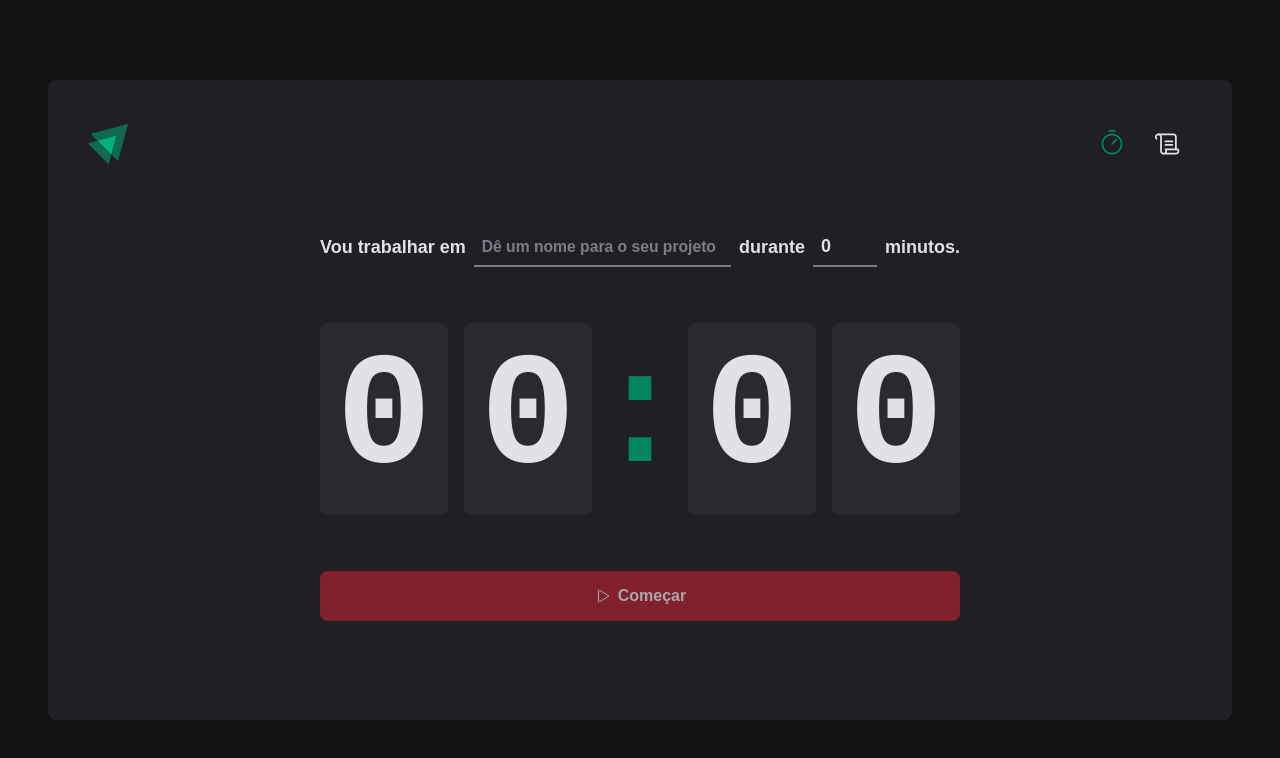
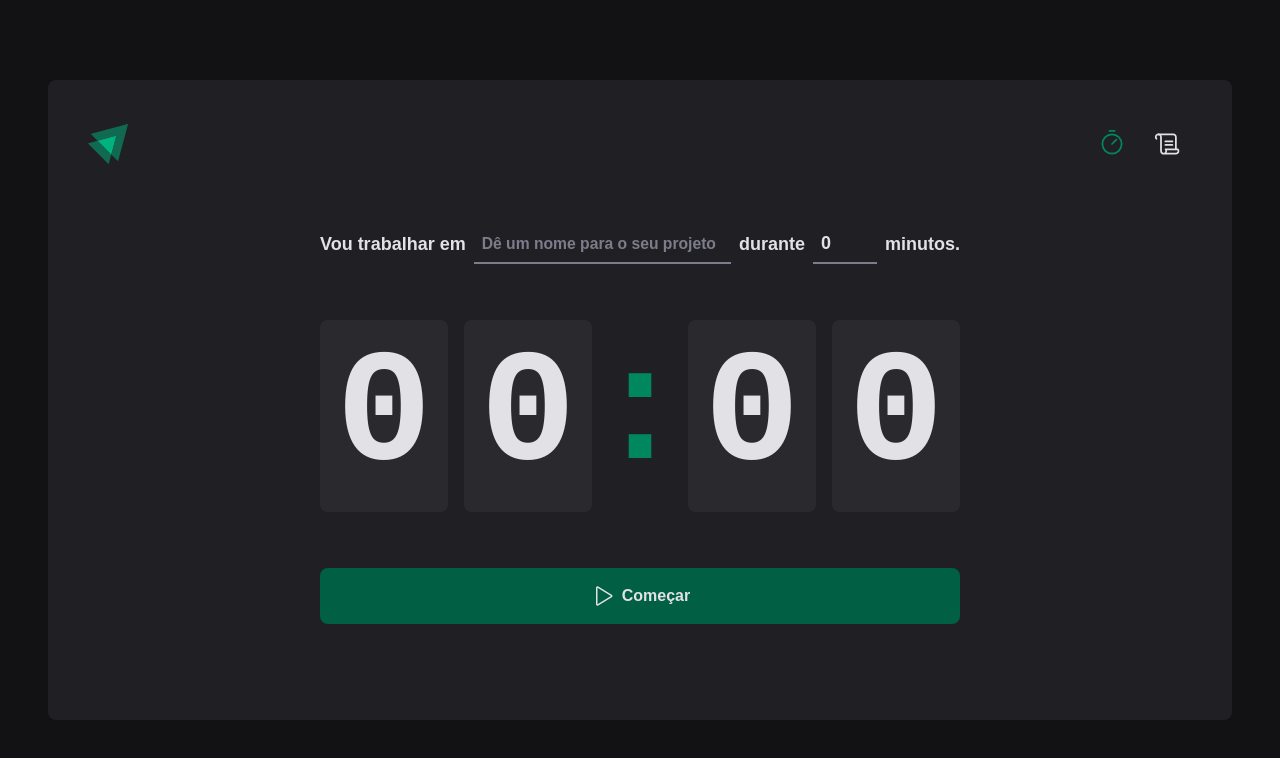
Before and after one commit to dopeeycode/ignite_timer, a React (Vite) app: page / in a window 1280 px wide. Shown: the top 758 px of the page. Built offline with nearby package versions, Linux system fonts and the light colour scheme.

Commit message:
inserção do butão de interromper

```diff
--- a/src/pages/Home/index.tsx
+++ b/src/pages/Home/index.tsx
@@ -1,4 +1,4 @@
-import { Play } from 'phosphor-react'
+import { Play, HandPalm } from 'phosphor-react'
 import {
   HomeContainer,
   FormContainer,
@@ -6,7 +6,8 @@ import {
   SeperatorCountdown,
   StartCountdownButton,
   TaskInput,
-  MinutesAmountInput
+  MinutesAmountInput,
+  StopCountdownButton
 } from './styles'
 
 import { useForm } from 'react-hook-form'
@@ -135,11 +136,18 @@ export default function Home() {
           <span>{seconds[1]}</span>
         </CountdownContainer>
 
-        <StartCountdownButton disabled={isSubmitDisabled} type="submit">
-          <Play />
-          Começar
+        {activeCycle ? (
+          <StopCountdownButton type="submit">
+            <HandPalm size={24}/>
+            Interromper
+        </StopCountdownButton>
+        ): (
+          <StartCountdownButton disabled={isSubmitDisabled} type="submit">
+            <Play size={24} />
+            Começar
 
         </StartCountdownButton>
+        )}
       </form>
     </HomeContainer>
   )
--- a/src/pages/Home/styles.ts
+++ b/src/pages/Home/styles.ts
@@ -83,6 +83,7 @@ export const CountdownContainer = styled.div`
   }
 `
 
+
 export const SeperatorCountdown = styled.div`
   padding: 2rem 0;
   color: ${props => props.theme["green-500"]};
@@ -91,9 +92,8 @@ export const SeperatorCountdown = styled.div`
   overflow: hidden;
   display: flex;
   justify-content: center;
-`
-
-export const StartCountdownButton = styled.button`
+  `
+const BaseCountdownButton = styled.button`
   width: 100%;
   border: 0;
   padding: 1rem;
@@ -106,19 +106,32 @@ export const StartCountdownButton = styled.button`
   gap: .5rem;
   font-weight: bold;
   cursor: pointer;
-
-  background: ${props => props.theme["green-500"]};
+  transition: .3s;
   color: ${props => props.theme["gray-100"]};
 
-  transition: .3s background;
 
-  &:disabled{
-    opacity: .7;
+`
+
+export const StartCountdownButton = styled(BaseCountdownButton)`
+  background: ${props => props.theme["green-500"]};
+
+  &:disabled {
     cursor: not-allowed;
-    background: ${props => props.theme["red-500"]};
+    background: ${props => props.theme["green-700"]};
+
   }
+
 
   &:not(:disabled):hover{
     background: ${props => props.theme["green-700"]};
   }
 `
+
+export const StopCountdownButton = styled(BaseCountdownButton)`
+  background: ${props => props.theme["red-500"]};
+
+
+  &:not(:disabled):hover{
+    background: ${props => props.theme["red-700"]};
+  }
+`
```
